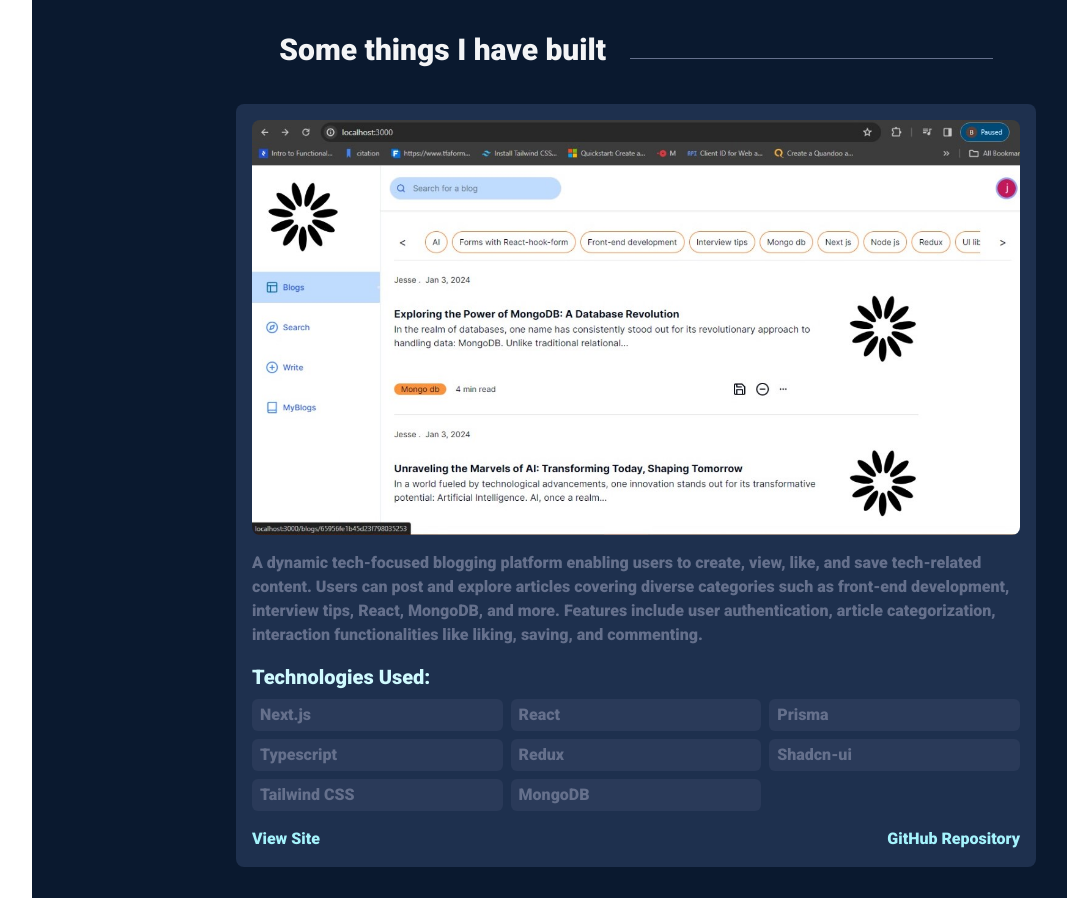
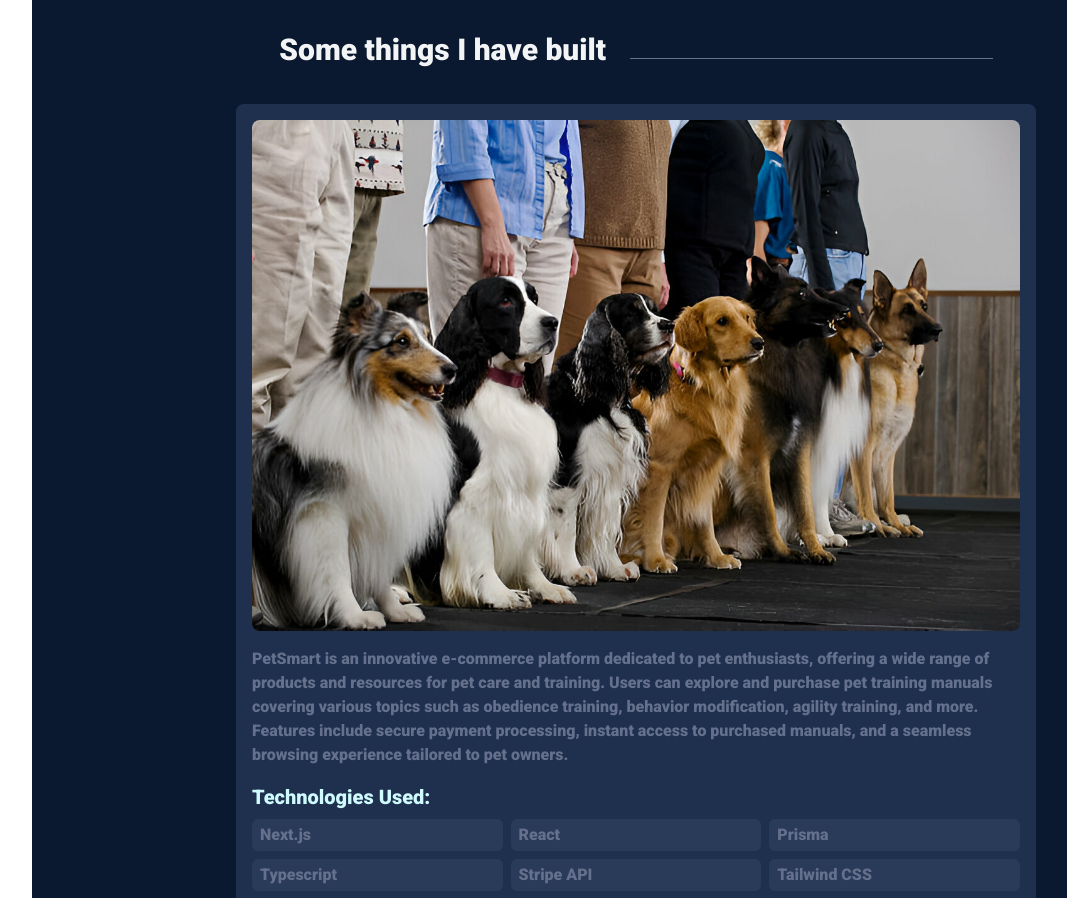
Before and after one commit to bettjesse/version2-portfolio, a Next.js app: page / in a window 1280 px wide. Shown: the part 2220-3118 px from the top of the page, without its empty margins (40-1107 px from the left). Built offline with nearby package versions, Linux system fonts and the light colour scheme.

Commit message:
Update page.tsx

```diff
--- a/app/(root)/page.tsx
+++ b/app/(root)/page.tsx
@@ -48,6 +48,15 @@ export default function Home() {
   ];
 
   const portfolio = [
+   {
+  name: 'PetSmart',
+  description: 'PetSmart is an innovative e-commerce platform dedicated to pet enthusiasts, offering a wide range of products and resources for pet care and training. Users can explore and purchase pet training manuals covering various topics such as obedience training, behavior modification, agility training, and more. Features include secure payment processing, instant access to purchased manuals, and a seamless browsing experience tailored to pet owners.',
+  image: '/petsmart-update.jpg',
+  technologies: ['Next.js', 'React', 'Prisma', 'Typescript', 'Stripe API', 'Tailwind CSS', 'MongoDB'],
+  liveLink: 'https://petsmart.vercel.app',
+  githubRepo: 'https://github.com/bettjesse/store',
+},
+
      {
   name: 'Tech Blogs',
   description: 'A dynamic tech-focused blogging platform enabling users to create, view, like, and save tech-related content. Users can post and explore articles covering diverse categories such as front-end development, interview tips, React, MongoDB, and more. Features include user authentication, article categorization, interaction functionalities like liking, saving, and commenting.',
```
